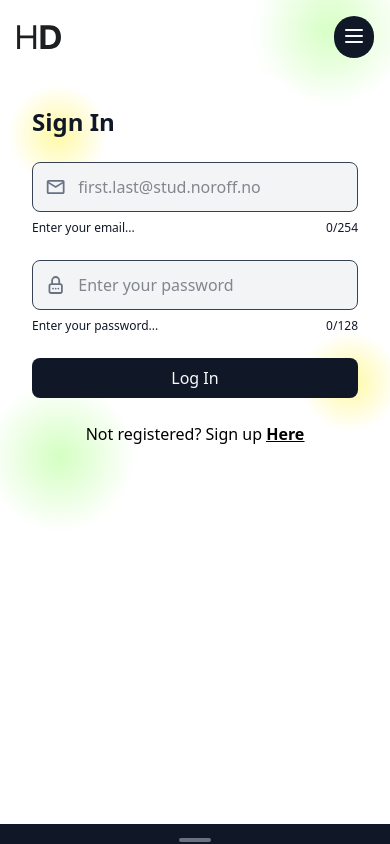
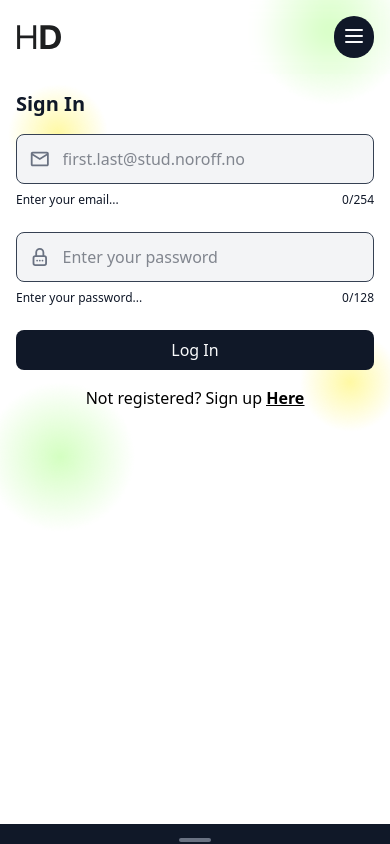
Before and after one commit to TrulsJohan/Holidaze, a React (Vite) app: page /login in a window 390 px wide. Shown: the top 844 px of the page. Built offline with nearby package versions, Linux system fonts and the light colour scheme; no server answers.

Commit message:
chore: made login responsive

```diff
--- a/src/routes/auth/login.jsx
+++ b/src/routes/auth/login.jsx
@@ -25,10 +25,12 @@ export function RenderLogin() {
     };
 
     return (
-        <div className="min-h-screen flex p-8">
+        <div className="min-h-screen flex p-4 sm:p-6 lg:p-8 w-full min-w-[320px] max-w-full">
             <title>Holidaze | Sign In</title>
-            <div className="flex flex-col gap-6 w-full">
-                <h2 className="text-2xl font-semibold text-gray-900">Sign In</h2>
+            <div className="flex flex-col gap-4 sm:gap-6 w-full max-w-md sm:max-w-md lg:max-w-md mx-auto sm:mt-10">
+                <h2 className="text-xl sm:text-2xl lg:text-3xl font-semibold text-gray-900">
+                    Sign In
+                </h2>
                 <LoginForm
                     onSubmit={handleSubmit}
                     error={error}
```
